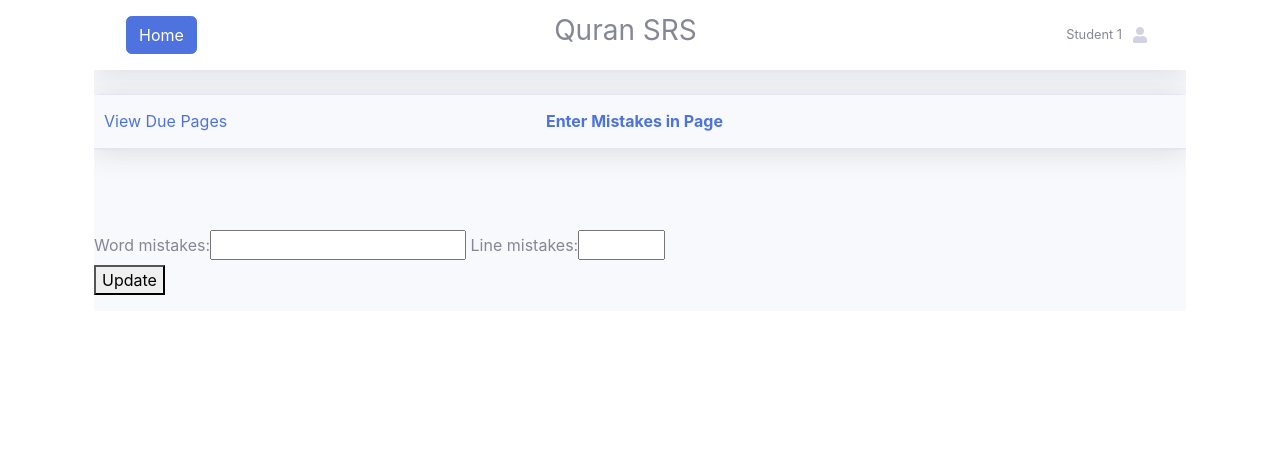
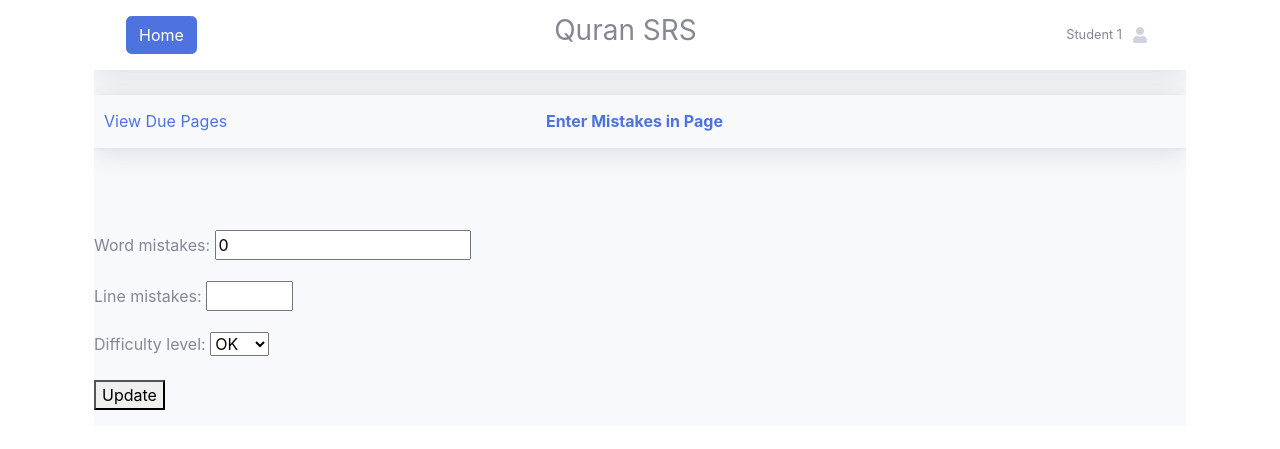
Before and after one commit to siraj-samsudeen/quran-srs, a Django app: template core_app/templates/page_entry.html in a window 1280 px wide. Shown: the top 449 px of the page. Run offline with Django 3.2, Linux system fonts and the light colour scheme; the template is opened without the code that fills it: values that come from a table or form of the project are taken from there, others are empty; some libraries are stand-ins or nearby versions.

Commit message:
Fixes #10 - Add difficulty level field

```diff
--- a/core_app/admin.py
+++ b/core_app/admin.py
@@ -3,15 +3,17 @@ from core_app.models import PageRevision, Student
 
 
 class PageRevisionAdmin(admin.ModelAdmin):
+    # TODO How to exclude
     list_display = [
+        "date",
         "student",
         "page",
-        "date",
         "word_mistakes",
         "line_mistakes",
         "current_interval",
+        "difficulty_level",
     ]
-    list_filter = ["page"]
+    list_filter = ["student", "date", "page"]
 
 
 class StudentAdmin(admin.ModelAdmin):
--- a/core_app/forms.py
+++ b/core_app/forms.py
@@ -3,8 +3,16 @@ from core_app.models import Student
 
 
 class RevisionEntryForm(forms.Form):
-    word_mistakes = forms.IntegerField(min_value=0, required=False)
+    word_mistakes = forms.IntegerField(min_value=0, required=False, initial=0)
     line_mistakes = forms.IntegerField(min_value=0, max_value=15, required=False)
+
+    CHOICES = [
+        ("e", "Easy"),
+        ("o", "OK"),
+        ("h", "Hard"),
+    ]
+
+    difficulty_level = forms.ChoiceField(choices=CHOICES, initial="o")
 
 
 class StudentForm(forms.ModelForm):
--- a/core_app/models.py
+++ b/core_app/models.py
@@ -23,3 +23,4 @@ class PageRevision(models.Model):
     word_mistakes = models.PositiveSmallIntegerField(default=0)
     line_mistakes = models.PositiveSmallIntegerField(default=0)
     current_interval = models.SmallIntegerField(default=0)
+    difficulty_level = models.CharField(max_length=1, null=True)
--- a/core_app/templates/page_entry.html
+++ b/core_app/templates/page_entry.html
@@ -62,7 +62,7 @@
     </div>
 
     <form action="." method="POST">
-        {% csrf_token %} {{ form }}
+        {% csrf_token %} {{ form.as_p }}
         <p><button>Update</button></p>
     </form>
 
--- a/core_app/views.py
+++ b/core_app/views.py
@@ -183,7 +183,6 @@ def page_revision(request, student_id, page):
 
 @login_required
 def page_entry(request, student_id, page, due_page):
-    print("***********" * 4, due_page)
     student = Student.objects.get(id=student_id)
     if request.user != student.account:
         return HttpResponseForbidden(
@@ -204,19 +203,21 @@ def page_entry(request, student_id, page, due_page):
 
     form = RevisionEntryForm(
         # request.POST or None, initial={"word_mistakes": 0, "line_mistakes": 0}
-        request.POST or None,
-        initial={"word_mistakes": 0},  # Removed initial default value for line mistake
+        request.POST
+        or None
     )
 
     if form.is_valid():
         word_mistakes = form.cleaned_data["word_mistakes"]
         line_mistakes = form.cleaned_data["line_mistakes"]
+        difficulty_level = form.cleaned_data["difficulty_level"]
 
         PageRevision(
             student=student,
             page=page,
             word_mistakes=word_mistakes if word_mistakes else 0,
             line_mistakes=line_mistakes if line_mistakes else 0,
+            difficulty_level=difficulty_level,
         ).save()
 
         if due_page == 0:
```
Also changed, not shown: core_app/migrations/0003_pagerevision_difficulty_level.py (added), 1 other file.
